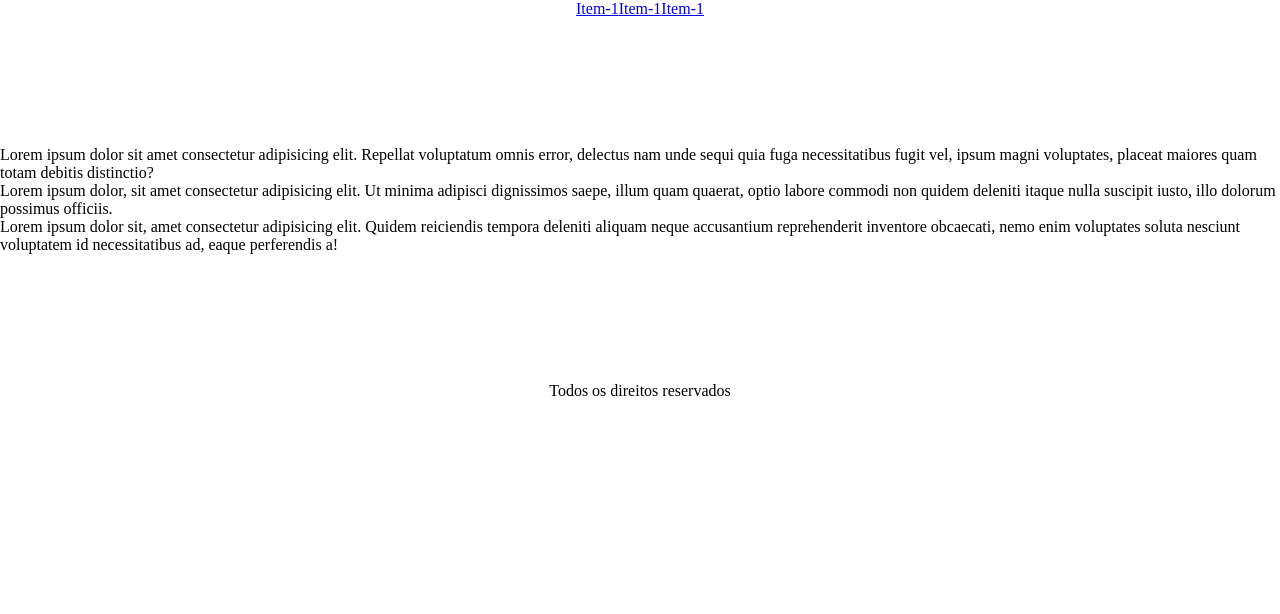
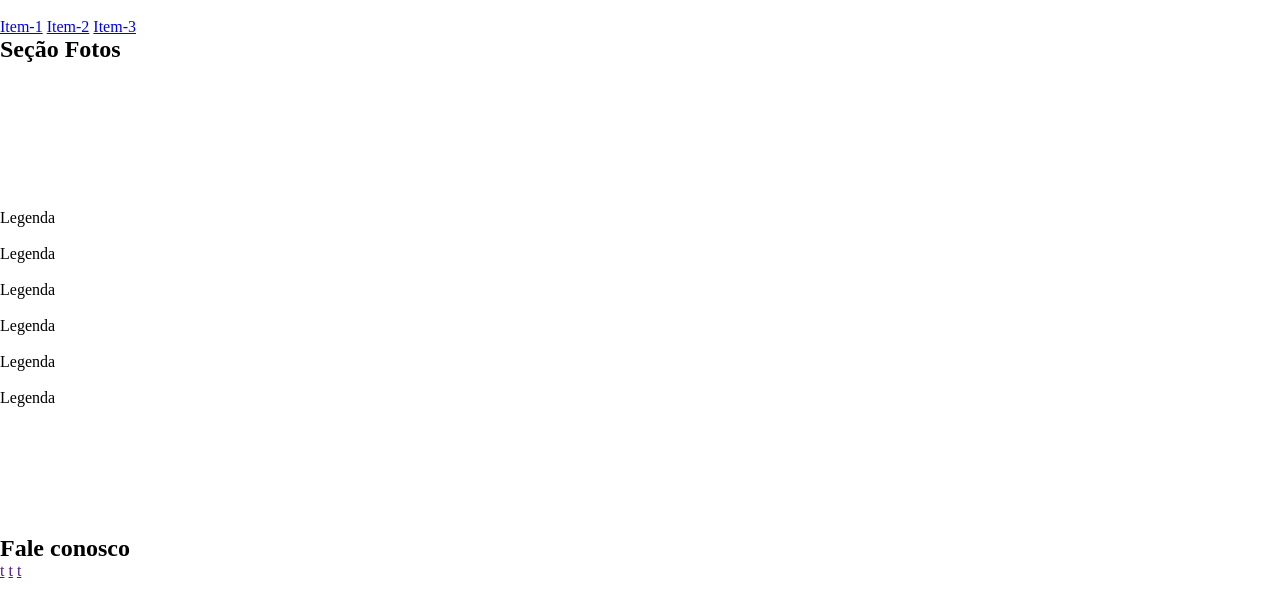
Before and after one commit to 1TDSPV-2023/rm551987, a plain HTML site: page index.html in a window 1280 px wide. Drawn offline with Linux system fonts and the light colour scheme.

Commit message:
Restruturação do layout

```diff
--- a/index.html
+++ b/index.html
@@ -11,46 +11,62 @@
 
 <body>
 
-    <div class="container">
 
-        <header>
+
+        <header class="cabecalho">
+            <img src="" alt="">
             <nav>
-                <a href="#">Item-1</a><a href="#">Item-1</a><a href="#">Item-1</a>
+                <a href="#">Item-1</a>
+                <a href="#">Item-2</a>
+                <a href="#">Item-3</a>
             </nav>
         </header>
 
+        <h2 class="tit-sec">Seção Fotos</h2>
+
         <section class="conteudo">
-            <div class="box">
-                <p>
-                    Lorem ipsum dolor sit amet consectetur adipisicing elit. Repellat voluptatum omnis error, delectus
-                    nam unde sequi quia fuga necessitatibus fugit vel, ipsum magni voluptates, placeat maiores quam
-                    totam debitis distinctio?
-                </p>
-            </div>
-            <div class="box">
-                <p>
-                    Lorem ipsum dolor, sit amet consectetur adipisicing elit. Ut minima adipisci dignissimos saepe,
-                    illum quam quaerat, optio labore commodi non quidem deleniti itaque nulla suscipit iusto, illo
-                    dolorum possimus officiis.
-                </p>
-            </div>
-            <div class="box">
-                <p>
-                    Lorem ipsum dolor sit, amet consectetur adipisicing elit. Quidem reiciendis tempora deleniti aliquam
-                    neque accusantium reprehenderit inventore obcaecati, nemo enim voluptates soluta nesciunt voluptatem
-                    id necessitatibus ad, eaque perferendis a!
-                </p>
-            </div>
+
+           <div>
+            <img src="" alt="">
+            <p>Legenda</p>
+           </div>
+           <div>
+            <img src="" alt="">
+            <p>Legenda</p>
+           </div>
+           <div>
+            <img src="" alt="">
+            <p>Legenda</p>
+           </div>
+           <div>
+            <img src="" alt="">
+            <p>Legenda</p>
+           </div>
+           <div>
+            <img src="" alt="">
+            <p>Legenda</p>
+           </div>
+           <div>
+            <img src="" alt="">
+            <p>Legenda</p>
+           </div>
+
 
         </section>
 
         <footer class="rodape">
-            <div>
-                Todos os direitos reservados
-            </div>
+            <h2>Fale conosco</h2>
+
+            <nav>
+
+                <a href="" #="">t</a>
+                <a href="" #="">t</a>
+                <a href="" #="">t</a>
+            </nav>
+
         </footer>
 
-    </div>
+
 
 </body>
 
```
